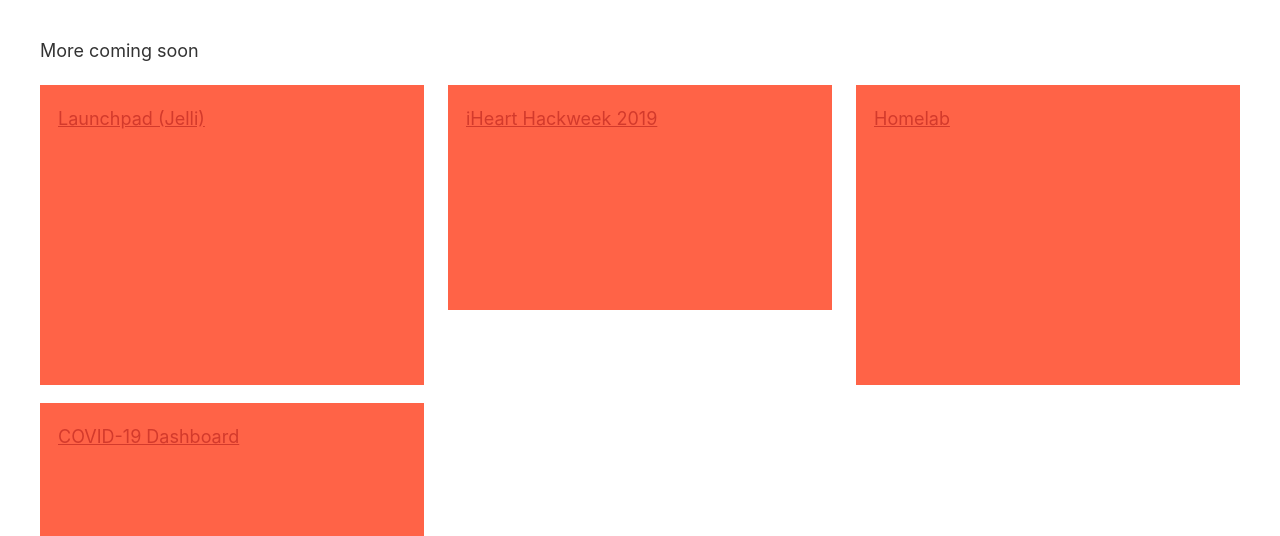
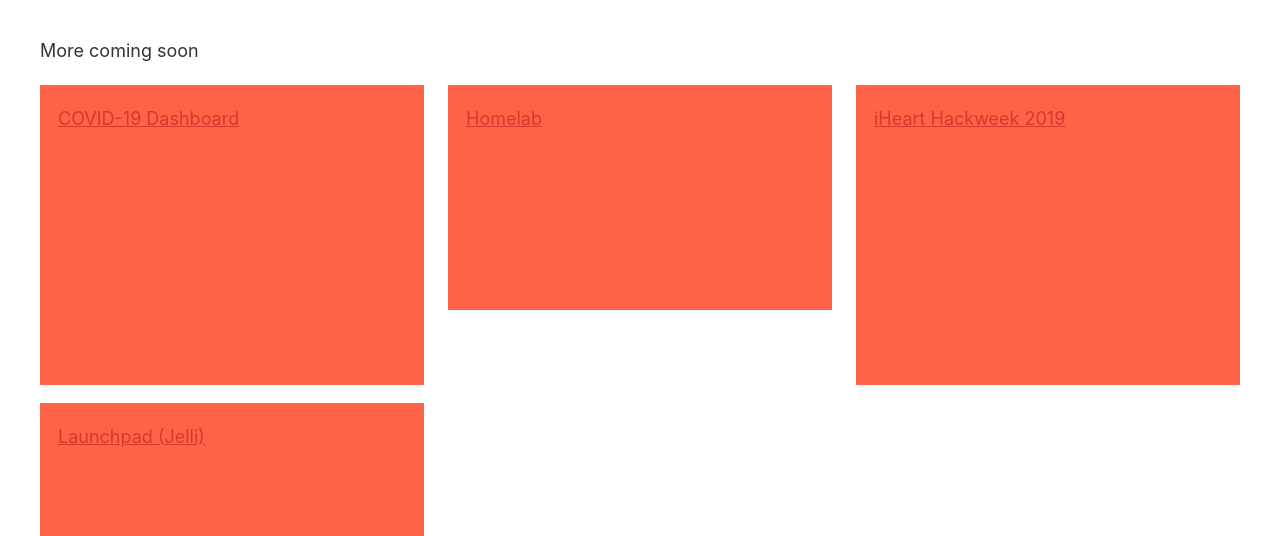
Before and after one commit to ryanrishi/ryanrishi.com, a Jekyll site: the page built from src/projects.html, in a window 1280 px wide. Shown: the part 221-757 px from the top of the page. Built offline with Jekyll 4.4.1, drawn with Linux system fonts in a browser that asks for light colours.

Commit message:
sort projects by reverse order (date)

```diff
--- a/src/projects.html
+++ b/src/projects.html
@@ -6,7 +6,8 @@ permalink: /projects/
 
 More coming soon
 <div class="project-list">
-  {% for project in site.projects %}
+  {% assign projects = site.projects | reverse %}
+  {% for project in projects %}
     <div class="project-list-item">
       <a href="{{ project.permalink }}">
         {{ project.name }}
```
